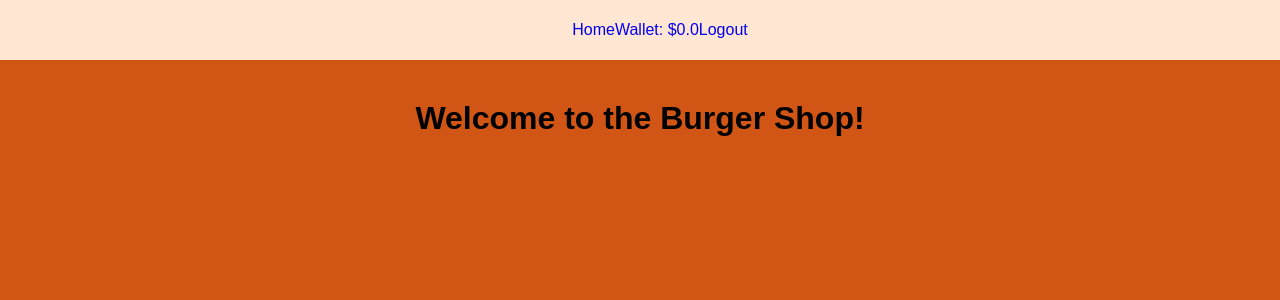
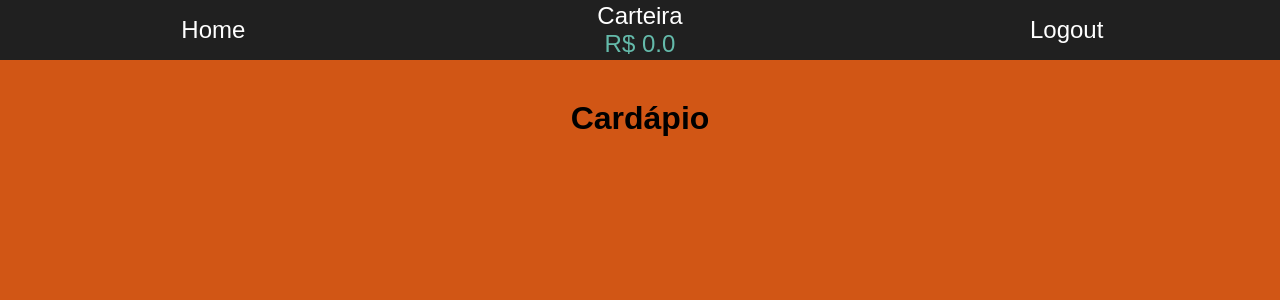
Before and after one commit to abid-lohan/race-condition-challenge, a Flask app: page / in a window 1280 px wide. Shown: the top 300 px of the page. Run offline with Flask 3, Linux system fonts and the light colour scheme; the visitor is signed in with stand-in values (Sample User, id 1); data that the repository does not hold is empty.

Commit message:
Tapa no design parte 1

```diff
--- a/routes.py
+++ b/routes.py
@@ -20,7 +20,7 @@ def register():
         user.set_password(form.password.data)
         db.session.add(user)
         db.session.commit()
-        flash('Account created!', 'success')
+        flash('Conta criada!', 'success')
         return redirect(url_for('login'))
     return render_template('register.html', form=form)
 
@@ -36,7 +36,7 @@ def login():
             next_page = request.args.get('next')
             return redirect(next_page) if next_page else redirect(url_for('home'))
         else:
-            flash('Login Unsuccessful. Please check username and password', 'danger')
+            flash('Login falhou. Por favor, verifique seu usuário e senha.', 'danger')
     return render_template('login.html', form=form)
 
 @app.route('/logout')
@@ -51,7 +51,7 @@ def wallet():
     if form.validate_on_submit():
         current_user.wallet += form.amount.data
         db.session.commit()
-        flash('Amount added to wallet!', 'success')
+        flash('Depósito realizado com sucesso!', 'success')
         return redirect(url_for('wallet'))
     return render_template('wallet.html', form=form)
 
@@ -61,8 +61,8 @@ def buy_burger(burger_id):
     burger = Burger.query.get_or_404(burger_id)
     if current_user.wallet >= burger.price:
         current_user.wallet -= burger.price
-        flash(f'You have successfully bought {burger.name} for ${burger.price}!', 'success')
+        flash(f'Você comprou o {burger.name} por ${burger.price}!', 'success')
         db.session.commit()
     else:
-        flash('You do not have enough money in your wallet to buy this burger.', 'danger')
+        flash('Dinheiro insuficiente.', 'danger')
     return redirect(url_for('home'))
--- a/static/styles.css
+++ b/static/styles.css
@@ -15,22 +15,19 @@ body {
     background-color: #d15615;
 }
 
-ul {
-    list-style: none;
-    display: flex;
-}
-
 a {
     text-decoration: none;
+    color: white;
 }
 
 nav {
-    background-color: #ffe7d3;
+    background-color: #202020;
     width: 100%;
     height: 60px;
     display: flex;
-    justify-content: center;
+    justify-content: space-between;
     align-items: center;
+    font-size: 18pt;
 }
 
 .container {
@@ -38,3 +35,37 @@ nav {
     display: flex;
     flex-direction: column;
 }
+
+.item-container {
+    background-color: #ffe7d3;
+    display: flex;
+    flex-direction: column;
+    width: 500px;
+    height: 500px;
+}
+
+.menu-btn {
+    width: 200px;
+    height: 60px;
+    display: flex;
+    align-items: center;
+    justify-content: center;
+    text-align: center;
+}
+
+.menu-btn:hover {
+    background-color: crimson;
+}
+
+.money {
+    color: #64baaa;
+}
+
+h1 {
+    margin-bottom: 40px;
+}
+
+main {
+    display: flex;
+    flex-direction: row;
+}
--- a/templates/base.html
+++ b/templates/base.html
@@ -2,21 +2,19 @@
 <html lang="en">
 <head>
     <meta charset="UTF-8">
-    <title>Burger Shop</title>
+    <title>Grisalhos Burger</title>
     <link rel="stylesheet" href="{{ url_for('static', filename='styles.css') }}">
 </head>
 <body>
     <nav>
-        <ul>
-            <li><a href="{{ url_for('home') }}">Home</a></li>
+            <div class="menu-btn"><a href="{{ url_for('home') }}">Home</a></div>
             {% if current_user.is_authenticated %}
-                <li><a href="{{ url_for('wallet') }}">Wallet: ${{ current_user.wallet }}</a></li>
-                <li><a href="{{ url_for('logout') }}">Logout</a></li>
+                <div class="menu-btn"><a href="{{ url_for('wallet') }}">Carteira<br /><span class="money">R$ {{ current_user.wallet }}</span></a></div>
+                <div class="menu-btn"><a href="{{ url_for('logout') }}">Logout</a></div>
             {% else %}
-                <li><a href="{{ url_for('login') }}">Login</a></li>
-                <li><a href="{{ url_for('register') }}">Register</a></li>
+                <div class="menu-btn"><a href="{{ url_for('login') }}">Login</a></div>
+                <div class="menu-btn"><a href="{{ url_for('register') }}">Registrar</a></div>
             {% endif %}
-        </ul>
     </nav>
     <div class="container">
         {% with messages = get_flashed_messages(with_categories=true) %}
--- a/templates/home.html
+++ b/templates/home.html
@@ -1,15 +1,17 @@
 {% extends "base.html" %}
 {% block content %}
-    <h1>Welcome to the Burger Shop!</h1>
-    <ul>
+    <h1>Cardápio</h1>
+    <main>
         {% for burger in burgers %}
-            <li>
-                {{ burger.name }} - ${{ burger.price }}
+            <div class="item-container">
+                <div class="burger-name">
+                    {{ burger.name }} - R$ {{ burger.price }}
+                </div>
                 <img src={{burger.image}}>
                 <form method="POST" action="{{ url_for('buy_burger', burger_id=burger.id) }}">
-                    <button type="submit">Buy</button>
+                    <button type="submit">Comprar</button>
                 </form>
-            </li>
+            </div>
         {% endfor %}
-    </ul>
+    </main>
 {% endblock %}
--- a/templates/register.html
+++ b/templates/register.html
@@ -1,6 +1,6 @@
 {% extends "base.html" %}
 {% block content %}
-    <h2>Register</h2>
+    <h2>Registrar</h2>
     <form method="POST" action="">
         {{ form.hidden_tag() }}
         <div>
--- a/templates/wallet.html
+++ b/templates/wallet.html
@@ -1,6 +1,6 @@
 {% extends "base.html" %}
 {% block content %}
-    <h2>Wallet</h2>
+    <h2>Carteira</h2>
     <form method="POST" action="">
         {{ form.hidden_tag() }}
         <div>
```
Also changed, not shown: forms.py (+9 -9 lines).
